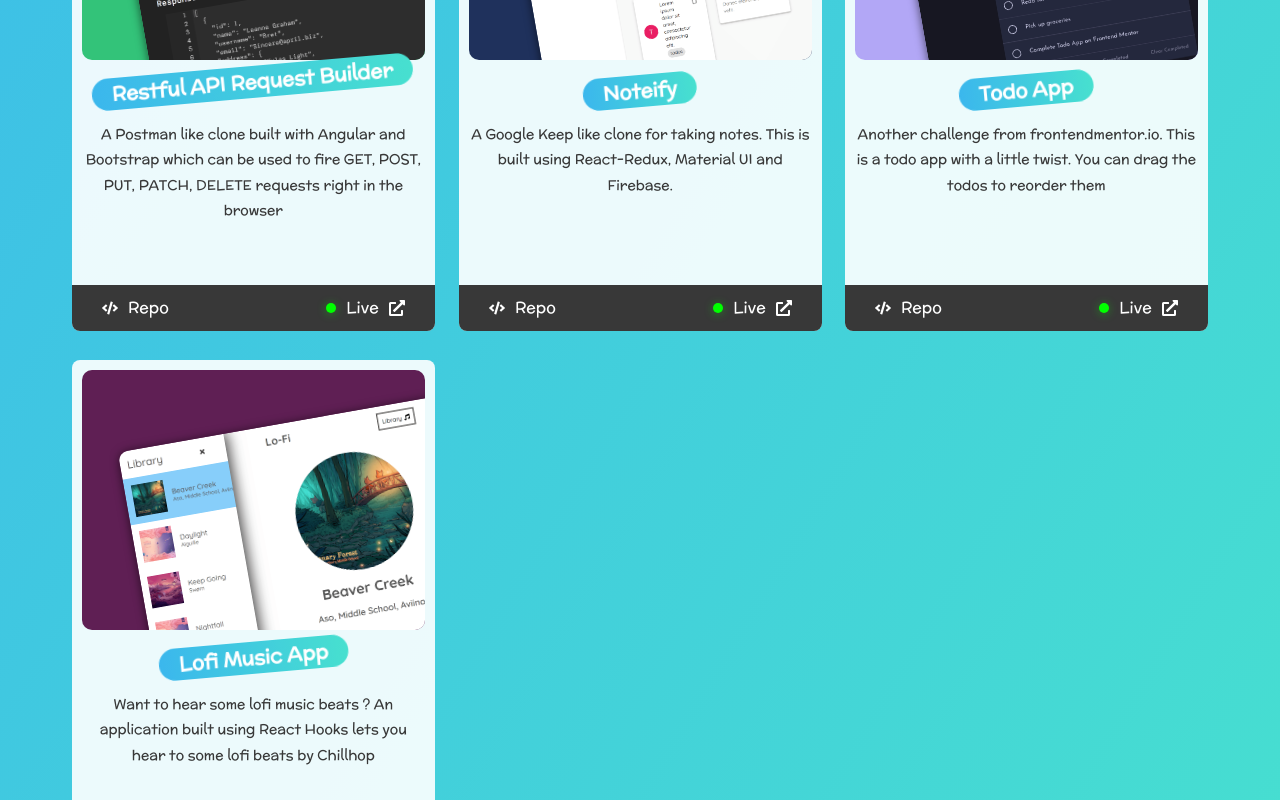
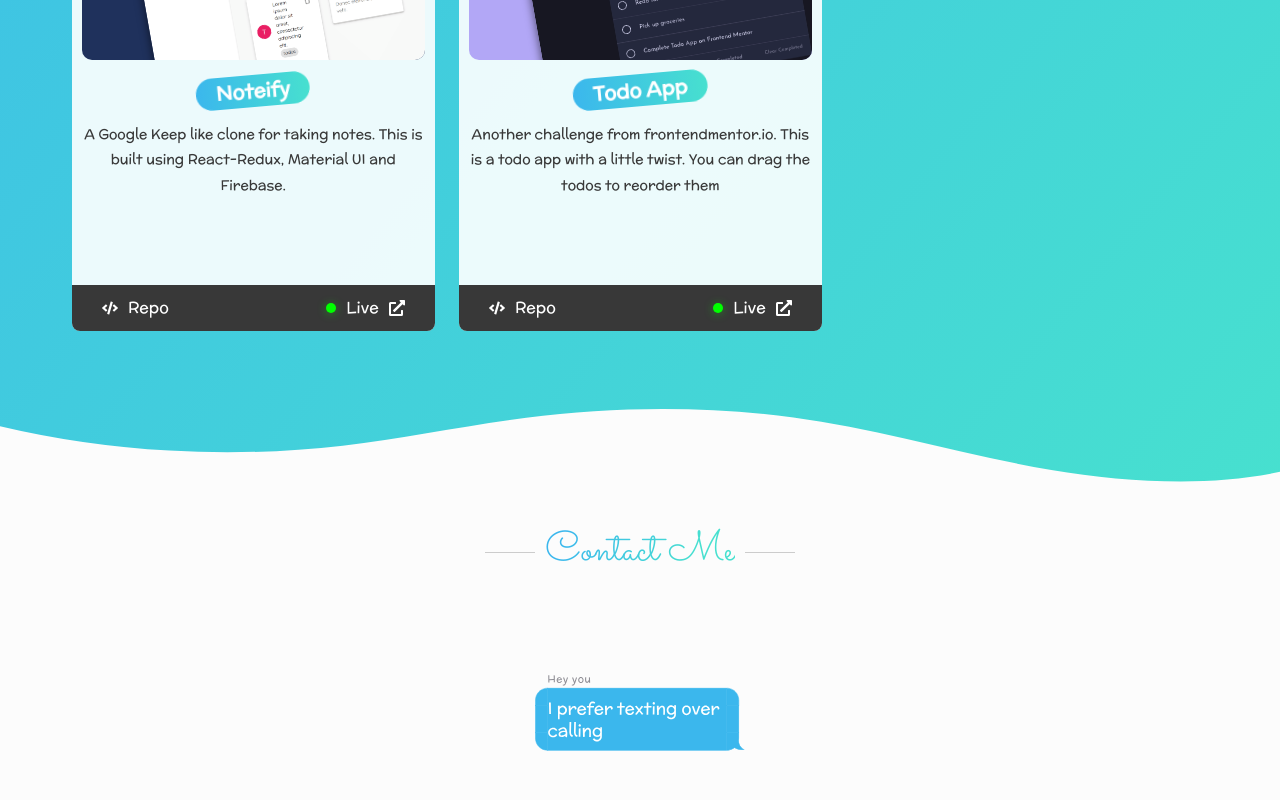
Before and after one commit to pratik-pdw/revamped-portfolio, a Next.js app: page / in a window 1280 px wide. Shown: the part 2580-3380 px from the top of the page. Built offline with nearby package versions, Linux system fonts and the light colour scheme; a web font is replaced by a local one.

Commit message:
updated projects section

```diff
--- a/src/components/Projects.jsx
+++ b/src/components/Projects.jsx
@@ -34,15 +34,15 @@ function Projects() {
       codeLink: "https://github.com/pratik-pdw/jupyter-clone",
       backgroundColor: "#dcb927",
     },
-    {
-      title: "Restful API Request Builder",
-      description:
-        "A Postman like clone built with Angular and Bootstrap which can be used to fire GET, POST, PUT, PATCH, DELETE requests right in the browser",
-      img: "restful.png",
-      siteUrl: `https://restful.${HOST}`,
-      codeLink: "https://github.com/pratik-pdw/restful-api-request-builder",
-      backgroundColor: "#33c379",
-    },
+    // {
+    //   title: "Restful API Request Builder",
+    //   description:
+    //     "A Postman like clone built with Angular and Bootstrap which can be used to fire GET, POST, PUT, PATCH, DELETE requests right in the browser",
+    //   img: "restful.png",
+    //   siteUrl: `https://restful.${HOST}`,
+    //   codeLink: "https://github.com/pratik-pdw/restful-api-request-builder",
+    //   backgroundColor: "#33c379",
+    // },
     {
       title: "Noteify",
       description:
@@ -79,15 +79,15 @@ function Projects() {
     //   img: "astrologyapp.png",
     //   backgroundColor: "#0088b7",
     // },
-    {
-      title: "Lofi Music App",
-      description:
-        "Want to hear some lofi music beats ? An application built using React Hooks lets you hear to some lofi beats by Chillhop",
-      siteUrl: `https://lofi-music.${HOST}`,
-      img: "musicapp.png",
-      codeLink: "https://github.com/pratik-pdw/lofi-music-app",
-      backgroundColor: "#5f1f54",
-    },
+    // {
+    //   title: "Lofi Music App",
+    //   description:
+    //     "Want to hear some lofi music beats ? An application built using React Hooks lets you hear to some lofi beats by Chillhop",
+    //   siteUrl: `https://lofi-music.${HOST}`,
+    //   img: "musicapp.png",
+    //   codeLink: "https://github.com/pratik-pdw/lofi-music-app",
+    //   backgroundColor: "#5f1f54",
+    // },
   ];
 
   return (
```
